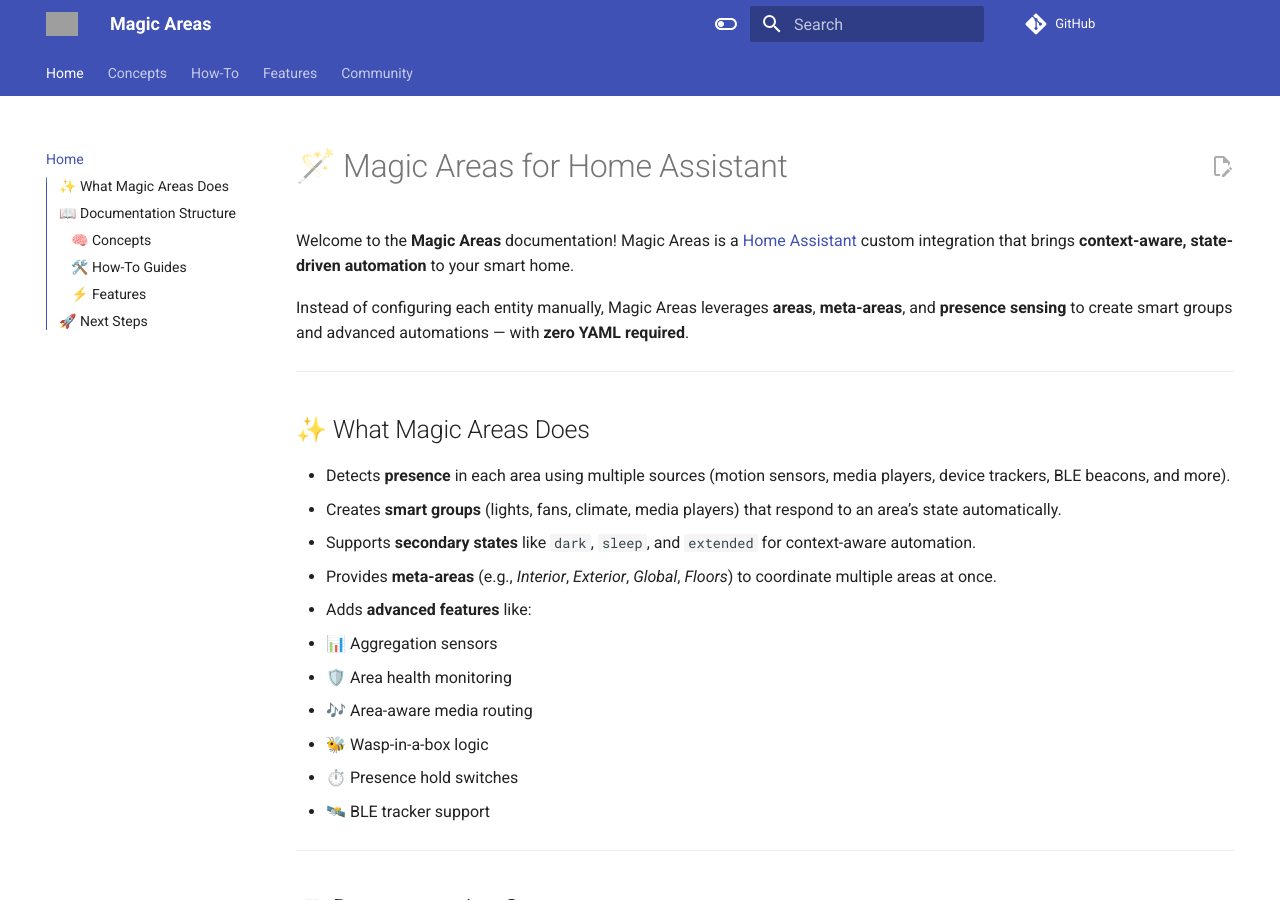
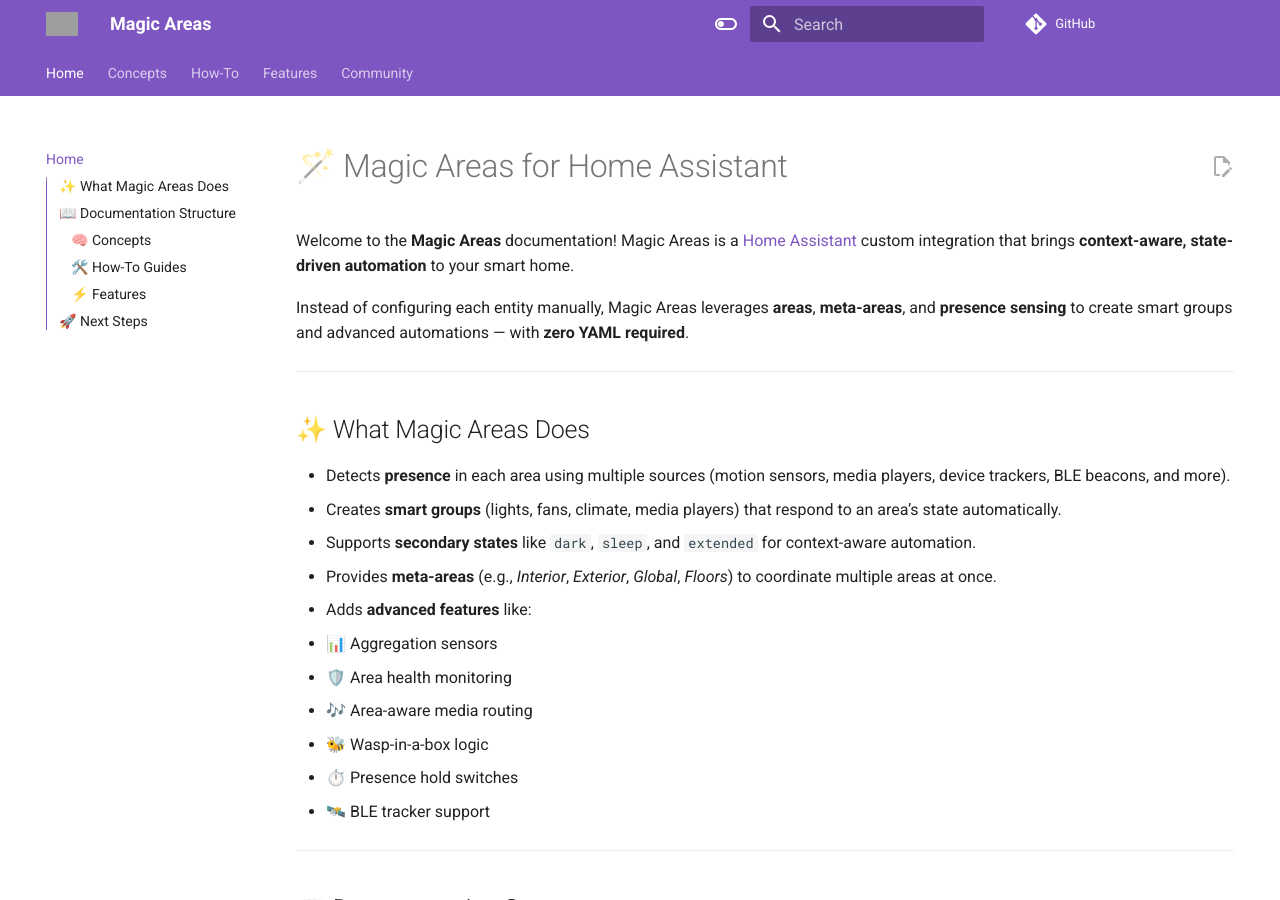
Before and after one commit to jseidl/hass-magic_areas, an MkDocs documentation site: the page built from docs/source/index.md, in a window 1280 px wide and 900 px high. Built offline with MkDocs 1.6.1 and Material for MkDocs 9.7.7, drawn with Linux system fonts in a browser that asks for light colours; comment, search, counter and statistics services are not loaded; grey boxes are pictures that could not be loaded.

Commit message:
changed color pallete

```diff
--- a/docs/mkdocs.yml
+++ b/docs/mkdocs.yml
@@ -20,11 +20,11 @@
       toggle:
         icon: material/toggle-switch-off-outline
         name: Switch to dark mode
-      primary: indigo
-      accent: yellow
+      primary: deep-purple
+      accent: amber
     - scheme: slate
-      primary: indigo
-      accent: yellow
+      primary: deep-purple
+      accent: amber
       toggle:
         icon: material/toggle-switch
         name: Switch to light mode
```
